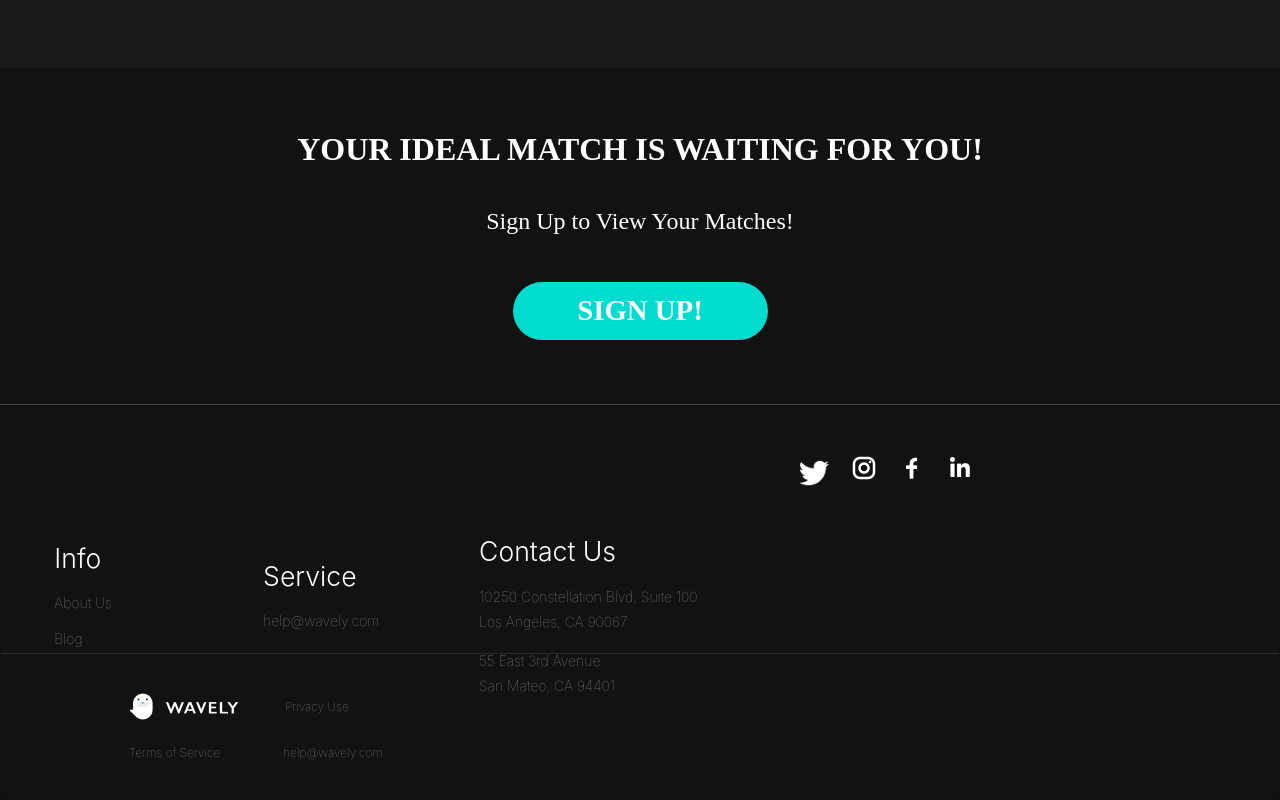
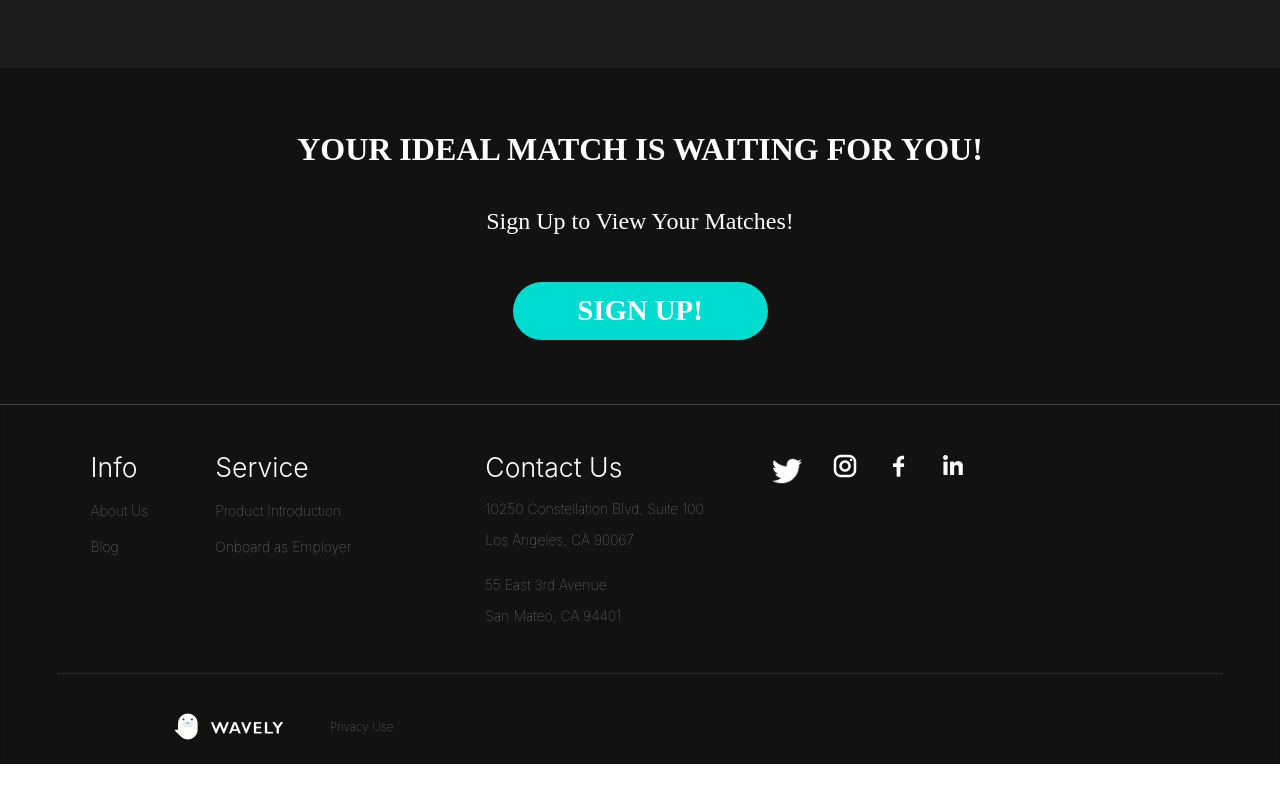
Before and after one commit to WavelyUSA/Wavely-About-Page, a React (Create React App) app in the folder about-us/: page / in a window 1280 px wide. Shown: the part 2695-3495 px from the top of the page. Built offline with nearby package versions, Linux system fonts and the light colour scheme.

Commit message:
Optimization changes for footer at 768px

```diff
--- a/about-us/src/components/General/Footer/Footer.css
+++ b/about-us/src/components/General/Footer/Footer.css
@@ -42,7 +42,7 @@ h4 {
   display: flex;
   flex-direction: row;
   justify-content: space-between;
-  width: 254px;
+  width: 270px;
 }
 
 .la-address,
@@ -67,11 +67,13 @@ h4 {
   font-weight: lighter;
 }
 
-.about-us-info {
+.about-us-info,
+.product-intro {
   margin-bottom: 10px;
 }
 
-.blog-link {
+.blog-link,
+.onboard-employer {
   margin-top: 5px;
 }
 
@@ -90,7 +92,6 @@ h4 {
 }
 
 .social-media-img {
-  display: inline-block;
   margin: -12px 0 5px;
   border-radius: 100%;
   cursor: pointer;
@@ -111,7 +112,8 @@ h4 {
   width: 100%;
 }
 
-.about-us-container {
+.about-us-container,
+.service-container {
   display: flex;
   flex-direction: column;
   margin-bottom: 0;
@@ -184,30 +186,31 @@ h4 {
 }
 
 @media only screen and (min-width: 768px) {
-  .info-big-div {
-    height: 135px;
-  }
   .footer {
-    padding-top: 40px;
+    padding: 3em 3.5em 0 3.5em;
   }
   .info-small-container {
     display: flex;
     flex-direction: row;
     font-size: 11px;
-    max-width: 85%;
   }
   .social-media-logos {
-    display: inline-block;
-    position: relative;
-    top: 0.2em;
+    order: 2;
     width: 40%;
-    margin: 0;
-    order: 2;
   }
+
   .social-media-img {
-    width: 42px;
-    height: 42px;
+    width: 44px;
+    height: 44px;
   }
+
+  .twitter-logo {
+    width: 35px;
+    height: 35px;
+    margin-bottom: 12px;
+    margin-right: 5px;
+  }
+
   .terms-container {
     font-size: 10px;
     width: 100%;
@@ -221,15 +224,20 @@ h4 {
   }
   .mobile-container {
     display: flex;
-    justify-content: space-between;
-    align-items: center;
+    justify-content: space-around;
   }
   .contact-us-container {
     margin-top: 0;
   }
   .address-info-container {
-    width: 64%;
-    margin-left: 5em;
+    display: flex;
+    flex-direction: column;
+    width: 40%;
+    margin-top: 0;
+  }
+  .address-info {
+    line-height: 17px;
+    margin-bottom: 14px;
   }
   .h4-text {
     font-size: 1.4em;
@@ -238,8 +246,7 @@ h4 {
     order: 1;
     display: flex;
     flex-direction: row;
-    justify-content: space-between;
-    margin: 0;
+    padding: 0 0 2.5em 0;
     width: 100%;
   }
 }
@@ -268,9 +275,6 @@ h4 {
 }
 
 @media only screen and (min-width: 1024px) {
-  .info-big-div {
-    height: 200px;
-  }
   .footer {
     padding-top: 48px;
   }
--- a/about-us/src/components/General/Footer/Footer.js
+++ b/about-us/src/components/General/Footer/Footer.js
@@ -21,10 +21,19 @@ const Footer = () => {
                   Blog
                 </a>
               </Card.Text>
-              <Card.Text className="contact-us-container info">
+              <Card.Text className="service-container info">
                 <p className="h4-text">Service</p>
-                <a href="mailto:help@wavely.com" className="contact-info">
-                  help@wavely.com
+                <a
+                  href="https://www.wavely.com/?tab=0"
+                  className="contact-info product-intro"
+                >
+                  Product Introduction
+                </a>
+                <a
+                  href="https://www.wavely.com/?tab=1"
+                  className="contact-info onboard-employer"
+                >
+                  Onboard as Employer
                 </a>
               </Card.Text>
             </div>
```
